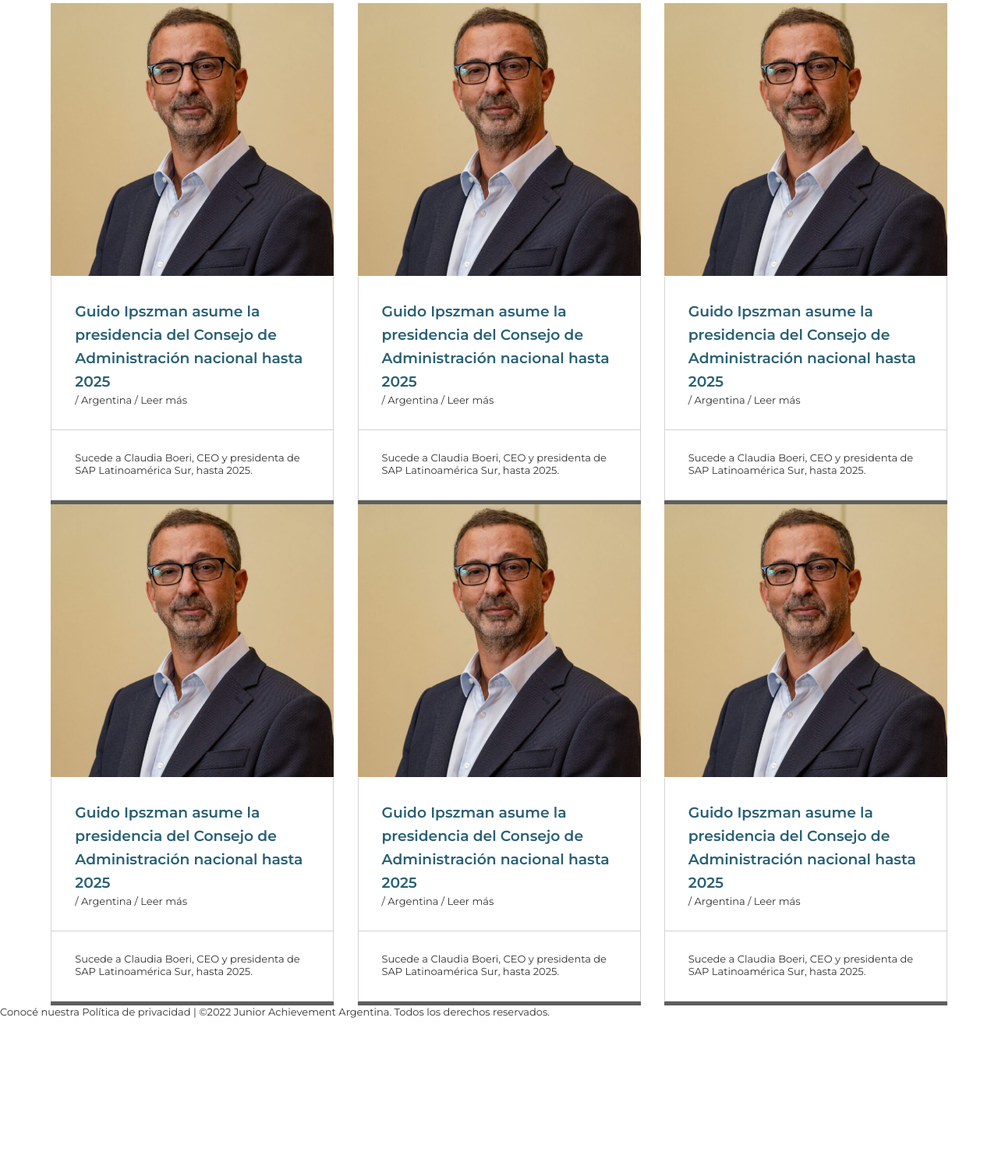
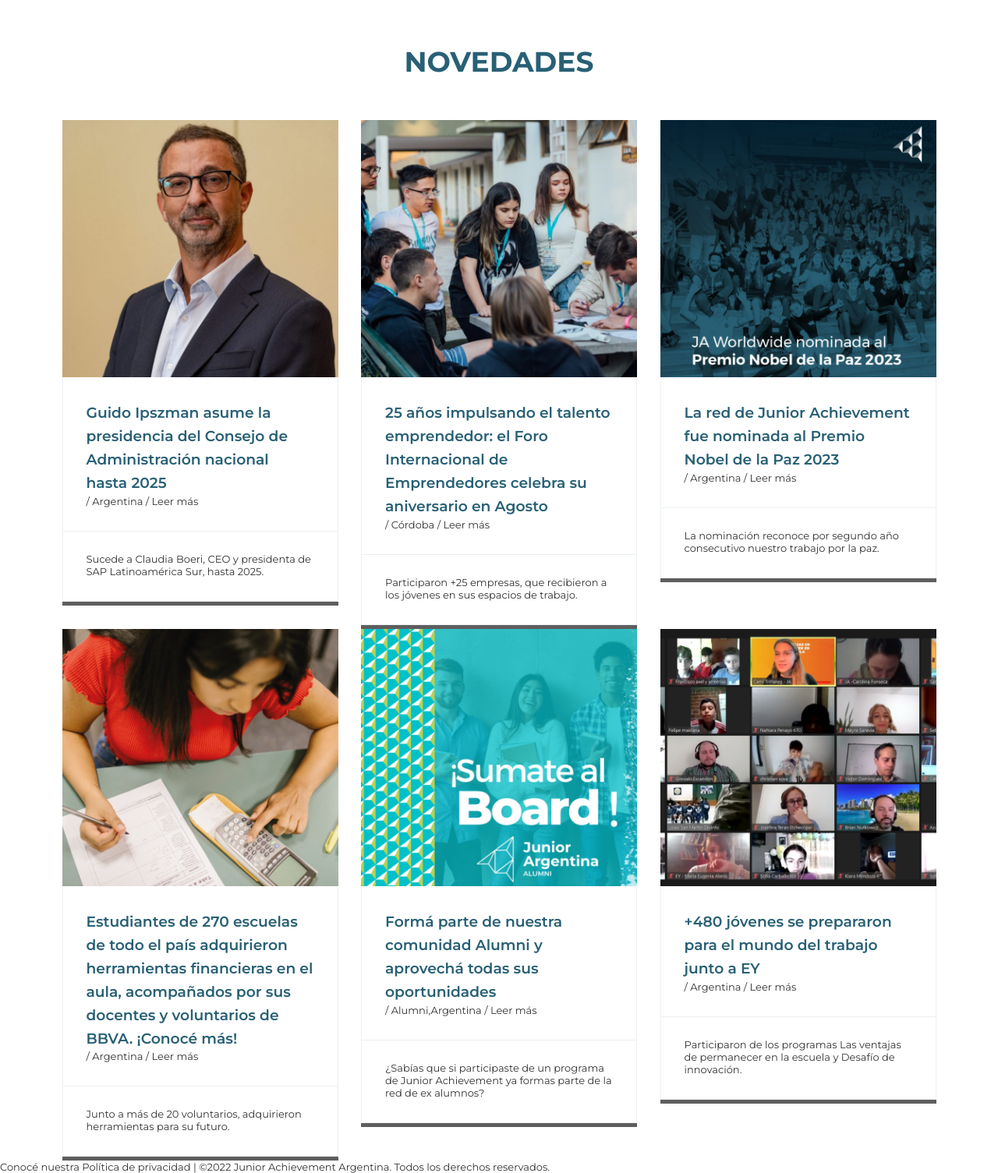
Before and after one commit to Juancaceres963/Junior_Nivelaci-n, a plain HTML site: page index.html in a window 1280 px wide. Shown: the part 950-2455 px from the top of the page at 78% size. Before the commit the page ends 2256 px from the top, so only its background shows below. Drawn offline with Linux system fonts and the light colour scheme.

Commit message:
Seccion de Novedades estilos listos

```diff
--- a/index.html
+++ b/index.html
@@ -103,6 +103,9 @@
       ></iframe>
     </div>
     <section> <!--Inicio de la seccion de Novedades Junior-->
+      <div class="titulo">
+        <h1>Novedades</h1>
+      </div>
       <div class="contenedor cards">
         <div class="card">
           <img src="./img/novedades1.jpg" alt="Novedades 1">
@@ -116,57 +119,57 @@
           <div class="linea"></div>
         </div> <!--Cierre del div Card-->
         <div class="card">
-          <img src="./img/novedades1.jpg" alt="Novedades 1">
+          <img src="./img/novedades2.jpg" alt="Novedades 2">
           <div class="card-info">
-            <a href="https://junior.org.ar/guido-ipszman-asume-la-presidencia-del-consejo-de-administracion-nacional-hasta-2025/"><h3>Guido Ipszman asume la presidencia del Consejo de Administración nacional hasta 2025</h3></a>
-            <a href=""><p>  /  Argentina  /  Leer más</p></a>
+            <a href="https://junior.org.ar/25-anos-impulsando-el-talento-emprendedor-el-foro-internacional-de-emprendedores-celebra-su-aniversario-en-agosto/"><h3>25 años impulsando el talento emprendedor: el Foro Internacional de Emprendedores celebra su aniversario en Agosto</h3></a>
+            <a href=""><p>  /  Córdoba  /  Leer más</p></a>
           </div class="card-info">
           <div class="card-info">
-            <p>Sucede a Claudia Boeri, CEO y presidenta de SAP Latinoamérica Sur, hasta 2025.</p>
+            <p>Participaron +25 empresas, que recibieron a los jóvenes en sus espacios de trabajo.</p>
           </div>
           <div class="linea"></div>
         </div> <!--Cierre del div Card-->
         <div class="card">
-          <img src="./img/novedades1.jpg" alt="Novedades 1">
+          <img src="./img/novedades3.jpg" alt="Novedades 3">
           <div class="card-info">
-            <a href="https://junior.org.ar/guido-ipszman-asume-la-presidencia-del-consejo-de-administracion-nacional-hasta-2025/"><h3>Guido Ipszman asume la presidencia del Consejo de Administración nacional hasta 2025</h3></a>
+            <a href="https://junior.org.ar/la-red-de-junior-achievement-fue-nominada-al-premio-nobel-de-la-paz-2023/"><h3>La red de Junior Achievement fue nominada al Premio Nobel de la Paz 2023</h3></a>
             <a href=""><p>  /  Argentina  /  Leer más</p></a>
           </div>
           <div class="card-info">
-            <p>Sucede a Claudia Boeri, CEO y presidenta de SAP Latinoamérica Sur, hasta 2025.</p>
+            <p>La nominación reconoce por segundo año consecutivo nuestro trabajo por la paz.</p>
           </div>
           <div class="linea"></div>
         </div> <!--Cierre del div Card-->
         <div class="card">
-          <img src="./img/novedades1.jpg" alt="Novedades 1">
+          <img src="./img/novedades4.png" alt="Novedades 4">
           <div class="card-info">
-            <a href="https://junior.org.ar/guido-ipszman-asume-la-presidencia-del-consejo-de-administracion-nacional-hasta-2025/"><h3>Guido Ipszman asume la presidencia del Consejo de Administración nacional hasta 2025</h3></a>
+            <a href="https://junior.org.ar/8-500-jovenes-planificaron-sus-finanzas-personales-junto-a-bbva/"><h3>Estudiantes de 270 escuelas de todo el país adquirieron herramientas financieras en el aula, acompañados por sus docentes y voluntarios de BBVA. ¡Conocé más!</h3></a>
             <a href=""><p>  /  Argentina  /  Leer más</p></a>
           </div>
           <div class="card-info">
-            <p>Sucede a Claudia Boeri, CEO y presidenta de SAP Latinoamérica Sur, hasta 2025.</p>
+            <p>Junto a más de 20 voluntarios, adquirieron herramientas para su futuro.</p>
           </div>
           <div class="linea"></div>
         </div> <!--Cierre del div Card-->
         <div class="card">
-          <img src="./img/novedades1.jpg" alt="Novedades 1">
+          <img src="./img/novedades5.png" alt="Novedades 5">
           <div class="card-info">
-            <a href="https://junior.org.ar/guido-ipszman-asume-la-presidencia-del-consejo-de-administracion-nacional-hasta-2025/"><h3>Guido Ipszman asume la presidencia del Consejo de Administración nacional hasta 2025</h3></a>
-            <a href=""><p>  /  Argentina  /  Leer más</p></a>
+            <a href="https://junior.org.ar/forma-parte-de-nuestra-comunidad-alumni-y-aprovecha-todas-sus-oportunidades/"><h3>Formá parte de nuestra comunidad Alumni y aprovechá todas sus oportunidades</h3></a>
+            <a href=""><p>  /  Alumni,Argentina  /  Leer más</p></a>
           </div>
           <div class="card-info">
-            <p>Sucede a Claudia Boeri, CEO y presidenta de SAP Latinoamérica Sur, hasta 2025.</p>
+            <p>¿Sabías que si participaste de un programa de Junior Achievement ya formas parte de la red de ex alumnos?</p>
           </div>
           <div class="linea"></div>
         </div> <!--Cierre del div Card-->
         <div class="card">
-          <img src="./img/novedades1.jpg" alt="Novedades 1">
+          <img src="./img/novedades6.png" alt="Novedades 6">
           <div class="card-info">
-            <a href="https://junior.org.ar/guido-ipszman-asume-la-presidencia-del-consejo-de-administracion-nacional-hasta-2025/"><h3>Guido Ipszman asume la presidencia del Consejo de Administración nacional hasta 2025</h3></a>
+            <a href="https://junior.org.ar/480-jovenes-se-prepararon-para-el-mundo-del-trabajo-junto-a-ey/"><h3>+480 jóvenes se prepararon para el mundo del trabajo junto a EY</h3></a>
             <a href=""><p>  /  Argentina  /  Leer más</p></a>
           </div>
           <div class="card-info">
-            <p>Sucede a Claudia Boeri, CEO y presidenta de SAP Latinoamérica Sur, hasta 2025.</p>
+            <p>Participaron de los programas Las ventajas de permanecer en la escuela y Desafío de innovación.</p>
           </div>
           <div class="linea"></div>
         </div> <!--Cierre del div Card-->
--- a/styles.css
+++ b/styles.css
@@ -10,6 +10,13 @@
     --color-secundario-nav: #52A5B2;
     font-family: 'Montserrat', sans-serif;
 }
+h1{
+    color: var(--color-primario);
+    text-transform: uppercase;
+    margin: 10px 0px;
+    font-size: 36px;
+    font-weight: 700;
+}
 li, ul{
     list-style: none;
 }
@@ -19,10 +26,11 @@
 p{
     color: #333333;
     font-size: 13px;
+    transition: all ease .3s;
 }
 /* Utilidades */
 .contenedor {
-    padding: 0 35px;
+    padding: 0 50px;
 }
 .color-primario{
     color: var(--color-primario);
@@ -92,11 +100,7 @@
     border: 1.5px solid var(--color-secundario);
 }
 .tema h1 {
-    color: var(--color-primario);
-    text-transform: uppercase;
-    margin: 10px 0px;
-    font-size: 36px;
-    font-weight: 700;
+
 }
 .tema p{
     margin: 10px 0px;
@@ -109,23 +113,30 @@
     transition: all ease .2s;
     color: var(--color-terciario);
 }
+.titulo{
+    height: 150px;
+    display: flex;
+    justify-content: center;
+    align-items: center;
+}
 /*Seccion de Novedades */
 .cards{
     display: flex;
     flex-wrap: wrap;
     justify-content: space-evenly;
+    align-items: flex-start;
 }
 .card{
     width: 30%;
+    object-fit: contain;
 }
 .card img{
     width: 100%;
-    height: 350px;
-    object-fit: cover;
+    object-fit: contain;
 }
 .card-info{
     padding: 30px;
-    border: 1px solid rgb(211, 211, 211);
+    border: 1px solid #ECF0F1;
     border-top: none;
     margin-top: -3px;
 }
@@ -133,4 +144,9 @@
     color: var(--color-primario);
     line-height: 1.6;
     font-weight: 600;
+    transition: all ease .3s;
 }
+.card-info a :hover{
+    color: var(--color-secundario);
+    transition: all ease .3s;
+}
```
